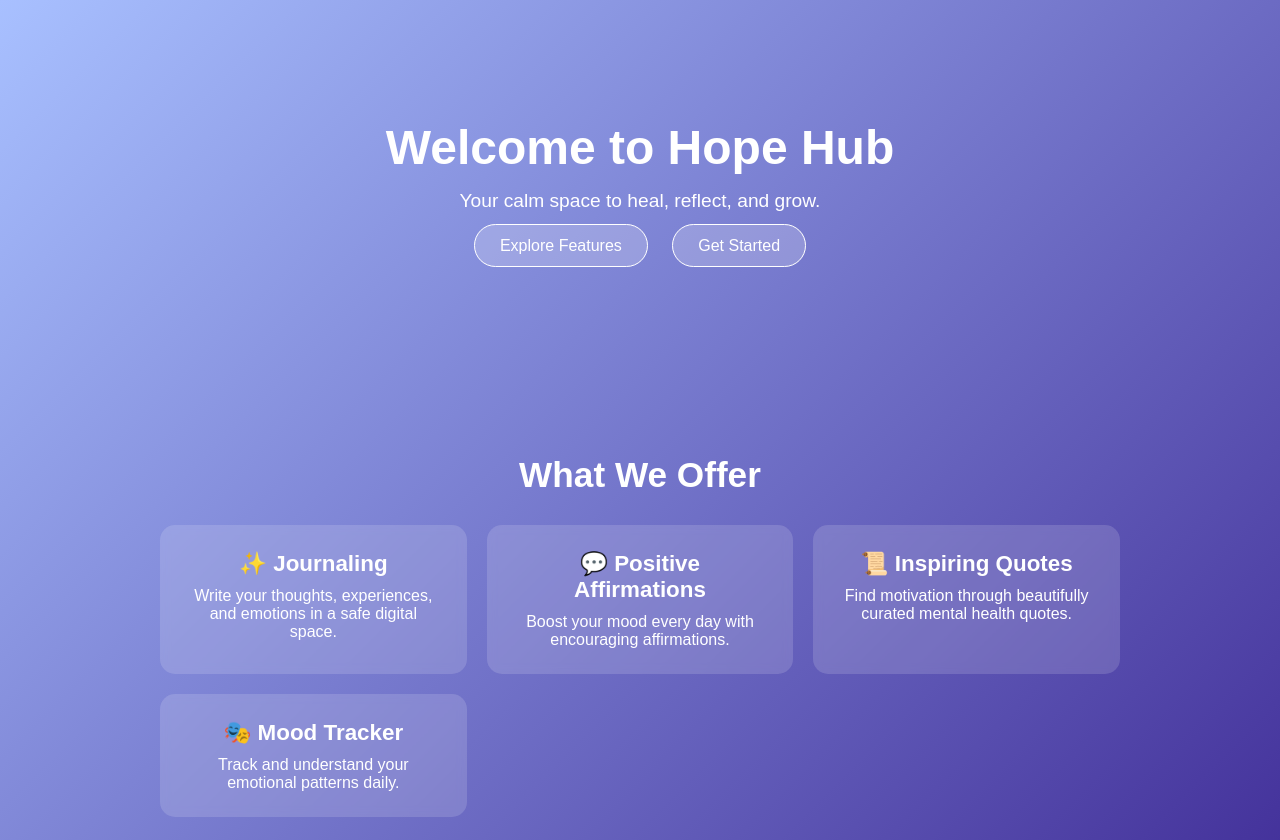
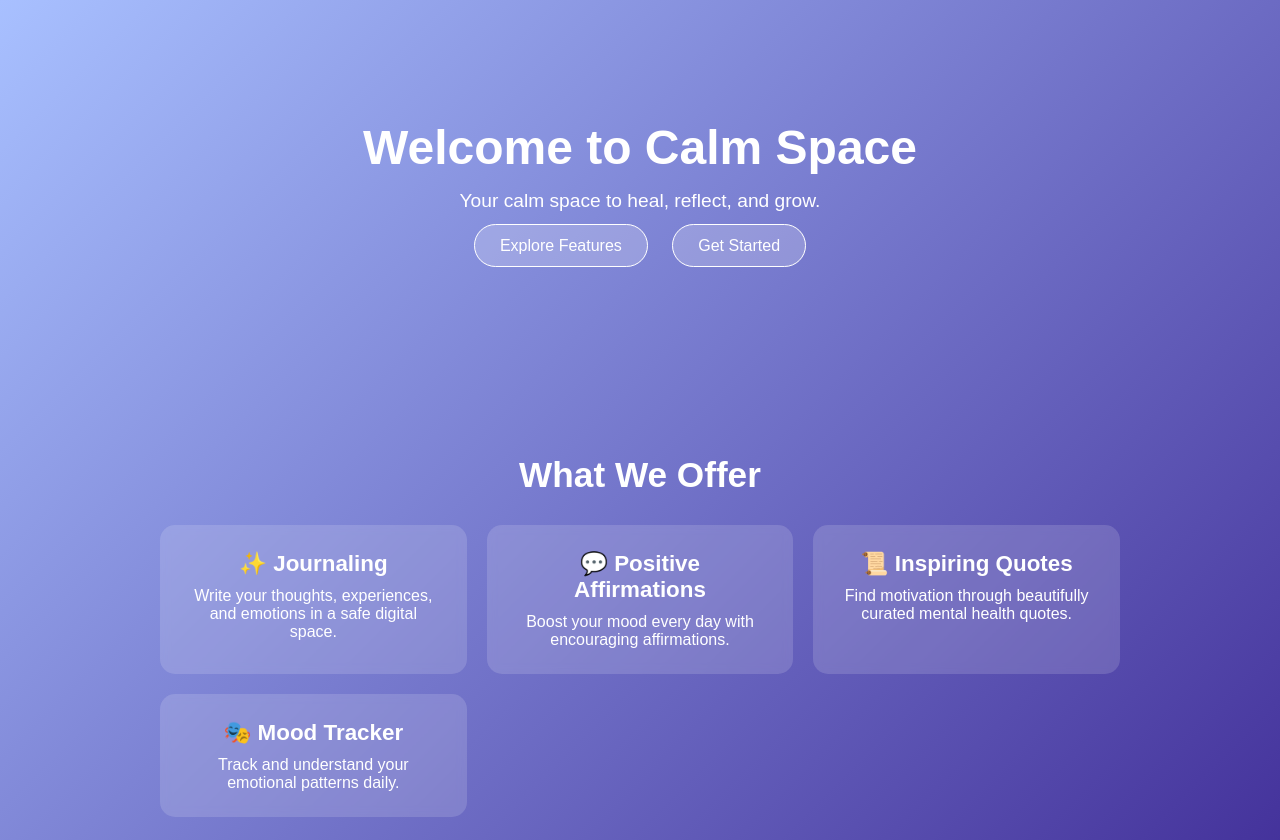
Before and after one commit to rinkych27-sys/ga4-demo, a plain HTML site: page index.html in a window 1280 px wide. Shown: the top 840 px of the page. Drawn offline with Linux system fonts and the light colour scheme.

Commit message:
Create index.html

```diff
--- a/index.html
+++ b/index.html
@@ -101,7 +101,7 @@
 </head>
 <body>
     <section class="hero">
-        <h1>Welcome to Hope Hub</h1>
+        <h1>Welcome to Calm Space</h1>
         <p>Your calm space to heal, reflect, and grow.</p>
         <div class="btn-group">
             <a href="#features" class="btn">Explore Features</a>
```
